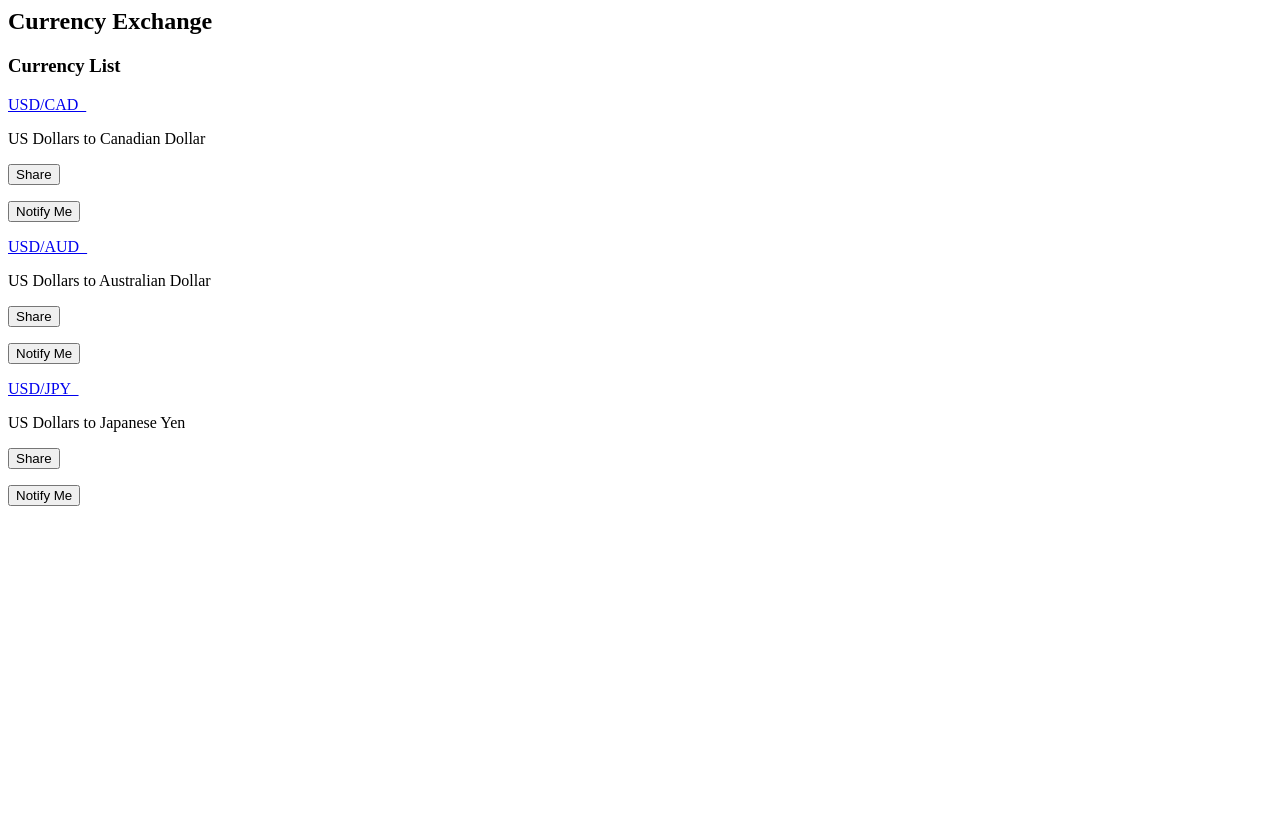
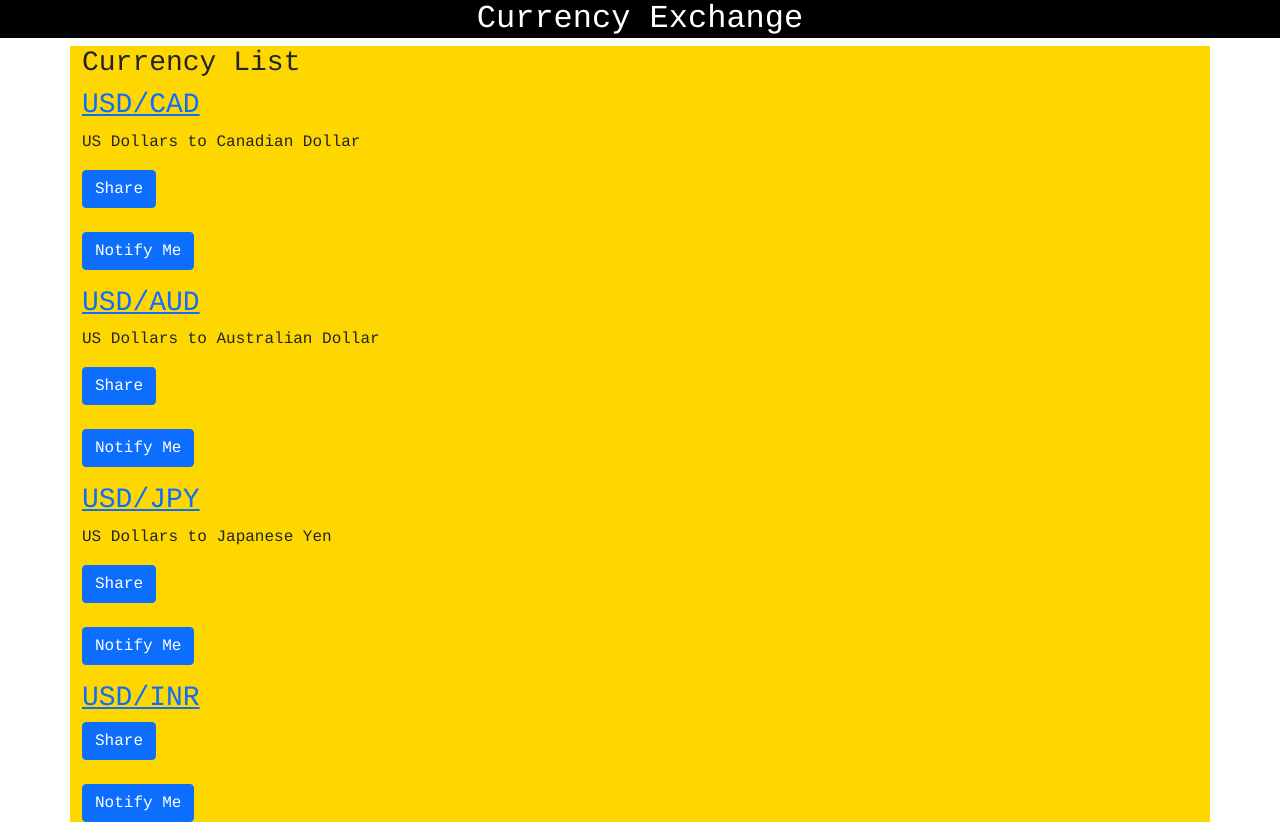
Before and after one commit to devansh0903/angular-Currency, an Angular app: page / in a window 1280 px wide. Before the commit the page ends 800 px from the top, so only its background shows below. Built offline with nearby package versions, Linux system fonts and the light colour scheme.

Commit message:
7 files modified

```diff
--- a/src/app/currency.ts
+++ b/src/app/currency.ts
@@ -32,5 +32,12 @@ export const currency = [
     Description: "US Dollars to Japanese Yen"
 
     },
+    {
+      Id: 4,
+      Pair: 'USD/INR',
+      Buy_Price: 74,
+      Sell_Price: 78,
+      Descritpion: "US Dollars to Indian Rupee"
+    },
 
   ];
--- a/src/app/currencyalert/currencyalert.component.html
+++ b/src/app/currencyalert/currencyalert.component.html
@@ -1,3 +1,3 @@
 <p *ngIf = "currency && currency.Sell_Price > 1">
-<button type="button" (click) = "notify.emit()">Notify Me</button>
+<button type="button" (click) = "notify.emit()" class = "btn btn-primary">Notify Me</button>
 </p>
--- a/src/app/currencydetails/currencydetails.component.html
+++ b/src/app/currencydetails/currencydetails.component.html
@@ -1,6 +1,7 @@
-<h2> Currency Details </h2>
+<h1> Currency Details </h1>
 <div *ngIf = "currency">
-<h3>{{ currency.Pair }}</h3>
-<h4>{{ currency.Buy_Price | currency }}</h4>
+<h2>{{ currency.Pair }}</h2>
+<h4> Buy &nbsp; Sell </h4>
+<h4>{{ currency.Buy_Price | currency }} &nbsp; {{currency.Sell_Price | currency}}</h4>
 <p>{{ currency.Description }}</p>
 </div>
--- a/src/app/currencylist/currencylist.component.html
+++ b/src/app/currencylist/currencylist.component.html
@@ -3,16 +3,17 @@
 <h3> Currency List </h3>
 
 <div *ngFor = "let cur of currency">
-<a [title]="cur.Pair + ' details'"
+<h3><a [title]="cur.Pair + ' details'"
 [routerLink] = "['/currency', cur.Id]">
-{{ cur.Pair}} &nbsp; <br>
-</a>
+{{ cur.Pair}}  <br>
+</a> </h3>
 
 <p *ngIf = "cur.Description">
   {{cur.Description}}
 </p>
 
- <button type = "button" (click) = "Share()"> Share </button>
+ <button type = "button" (click) = "Share()" class = "btn btn-primary"> Share </button>
+ <br><br>
  <app-currencyalert [currency] = "cur" (notify) = "onNotify()"></app-currencyalert>
 
 
--- a/src/app/top-bar/top-bar.component.html
+++ b/src/app/top-bar/top-bar.component.html
@@ -1 +1,3 @@
-<h2> Currency Exchange </h2>
+<div class = "topbar">
+<h2 style = "text-align:center;"> Currency Exchange </h2>
+</div>
--- a/src/index.html
+++ b/src/index.html
@@ -1 +1,14 @@
+<!DOCTYPE html>
+<html lang="en">
+<head>
+  <meta charset="UTF-8">
+  <meta http-equiv="X-UA-Compatible" content="IE=edge">
+  <meta name="viewport" content="width=device-width, initial-scale=1.0">
+  <link href="https://cdn.jsdelivr.net/npm/bootstrap@5.1.3/dist/css/bootstrap.min.css" rel="stylesheet">
+  <script src="https://cdn.jsdelivr.net/npm/bootstrap@5.1.3/dist/js/bootstrap.bundle.min.js"></script>
+  <title>Document</title>
+</head>
+<body>
 <my-app>loading</my-app>
+</body>
+</html>
--- a/src/styles.css
+++ b/src/styles.css
@@ -1 +1,13 @@
 /* Add application styles & imports to this file! */
+
+*{
+  font-family: Courier;
+}
+.container{
+  background-color: gold;
+}
+.topbar{
+color: White;
+background-color: black;
+
+}
```
